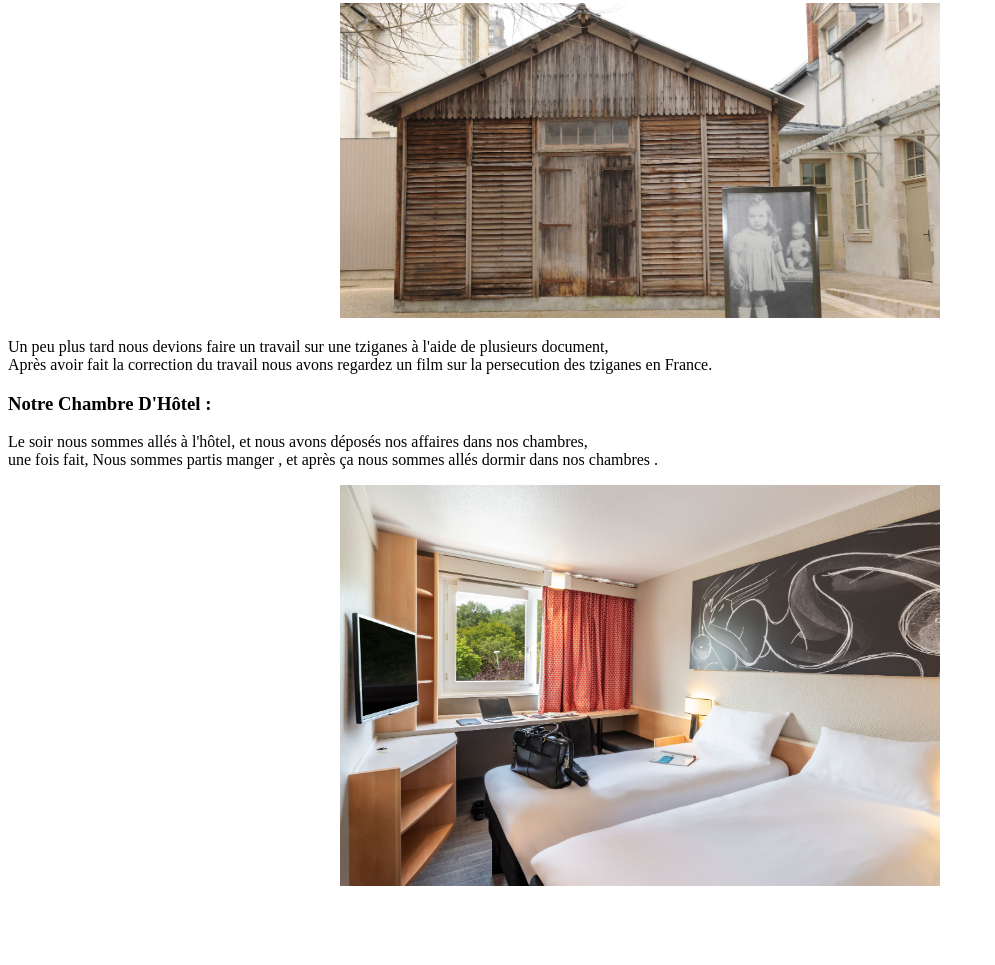
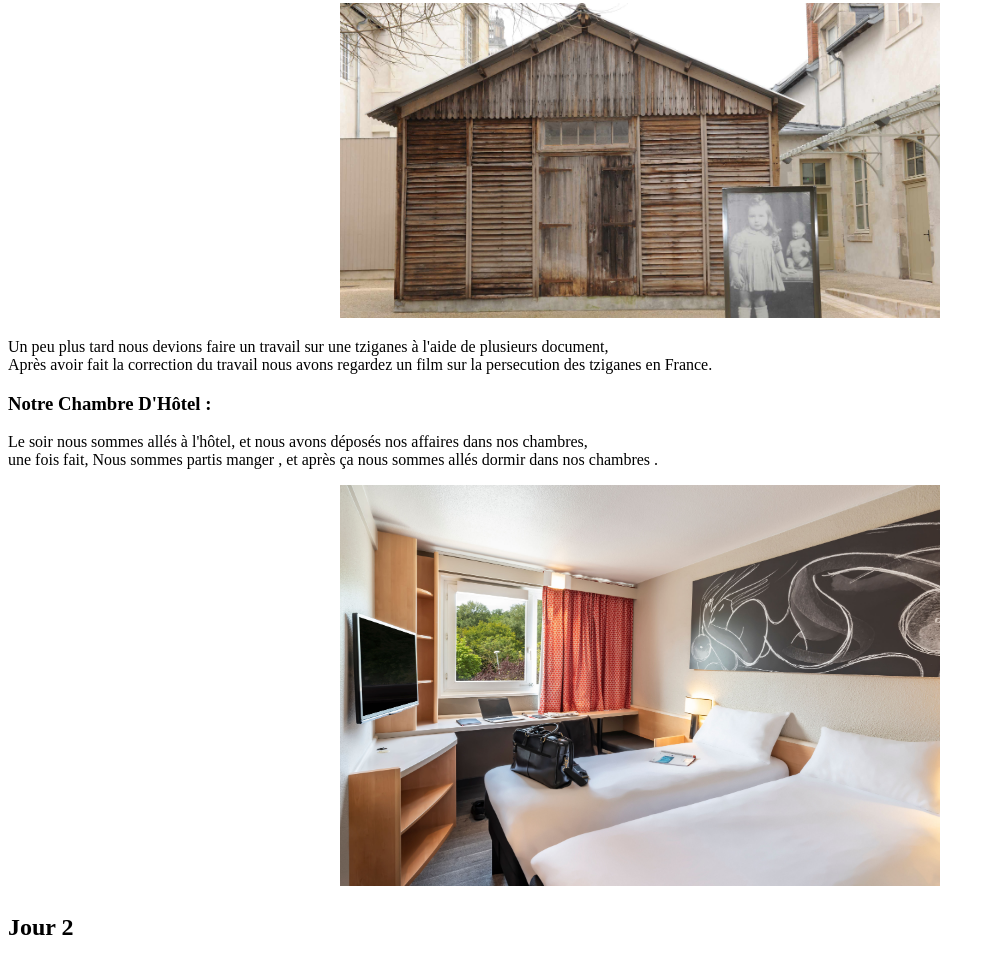
Before and after one commit to Akiki71/lowdiscovery, a plain HTML site: page index.html in a window 1280 px wide. Shown: the part 802-1767 px from the top of the page, without its empty margins (0-995 px from the left). Before the commit the page ends 1708 px from the top, so only its background shows below. Drawn offline with Linux system fonts and the light colour scheme.

Commit message:
Update index.html

```diff
--- a/index.html
+++ b/index.html
@@ -49,6 +49,7 @@ Après avoir fait la correction du travail nous avons regardez un film sur la pe
             <p style="text-align:center"> <img src="DSC-0882.jpg" width="600px"/></p>
 
         </p>
+  <h2> <p> Jour 2 </p> </h2>
 
 
 </div>
```
